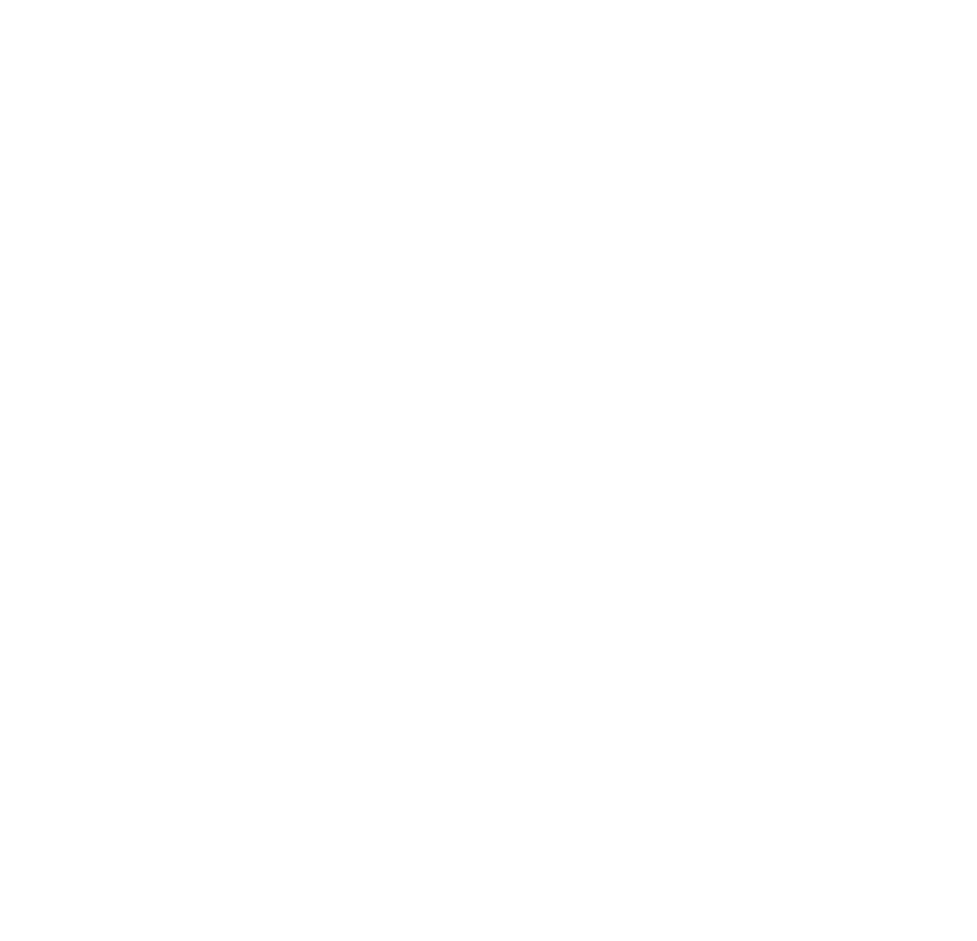
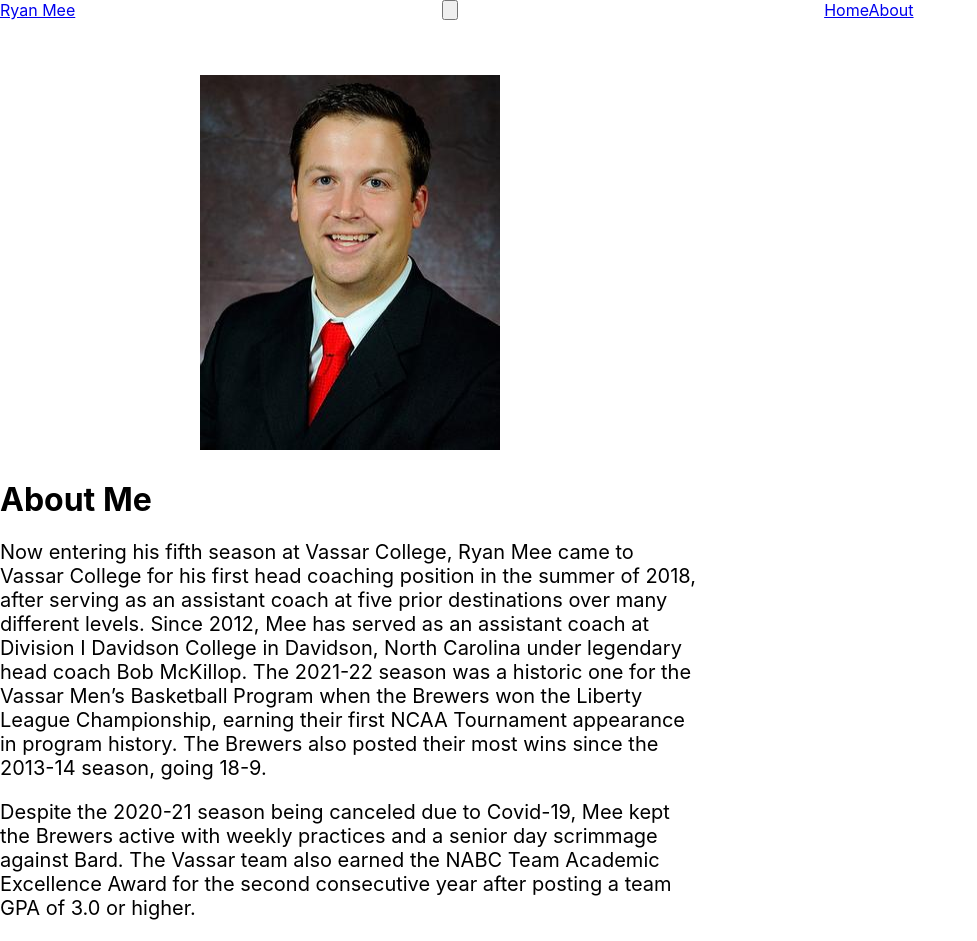
Before and after one commit to willemnielsen/coach_mee_website, a React (Create React App) app: page /about in a window 1280 px wide. Before the commit this address had no page. Shown: the top 941 px of the page, without its empty margins (0-977 px from the left). Before the commit the page ends 800 px from the top, so only its background shows below. Built offline with nearby package versions, Linux system fonts and the light colour scheme; the HTML template or start-up script is replaced by a standard one.

Commit message:
added about page

```diff
--- a/src/App.js
+++ b/src/App.js
@@ -1,8 +1,9 @@
 import { BrowserRouter as Router, Routes, Route } from 'react-router-dom';
 import { useEffect } from 'react';
 import Home from './components/pages/Home';
-import Register from './components/pages/Register';
+import About from './components/pages/About';
 import './App.css';
+import NavBar from './components/NavBar';
 
 
 function App() {
@@ -10,15 +11,16 @@
     document.body.style.backgroundColor = 'white';
   }, []);
   return (
-      <Router className='app'>
-        <Routes>
-          <Route path='/' element={<Home />} />
-          <Route path='/register' element={<Register />} />
-          {/* <Route path='/' element={<Home />} />
-          <Route path='/' element={<Home />} />
-          <Route path='/' element={<Home />} /> */}
-        </Routes>
-      </Router>
+      <>
+
+        <Router className='app'>
+        <NavBar/>
+          <Routes>
+            <Route path='/' element={<Home />} />
+            <Route path='/about' element={<About />} />
+          </Routes>
+        </Router>
+      </>
   );
 }
 
--- a/src/components/HeroSection.css
+++ b/src/components/HeroSection.css
@@ -85,6 +85,12 @@
     width: 100%;
     height: 45px;
   }
+
+  .hero-button:active {
+    background-color: lightgray;
+    color: black;
+  }
+
   #hero-section .row {
     margin-left: 0;
     margin-right: 0;
@@ -95,3 +101,9 @@
   background-color: lightgray;
   color: black;
 }
+
+.hero-button:active {
+  background-color: rgb(191, 191, 191) !important;
+  color: black !important;
+  border: none !important;
+}
--- a/src/components/NavBar.js
+++ b/src/components/NavBar.js
@@ -3,25 +3,35 @@
 import Nav from 'react-bootstrap/Nav';
 import Navbar from 'react-bootstrap/Navbar';
 import './NavBar.css'
+import { Link, useLocation } from 'react-router-dom';
+import { useState } from 'react';
+
+function NavBar() {
+  const location = useLocation();
+  const [expanded, setExpanded] = useState(false);
 
 
-export default class NavBar extends Component {
-  render() {
-    return (
-    <Navbar bg='light gray' expand="lg" id='nav1' className='fixed-top'>
+  return (
+    <>
+    <Navbar expanded={expanded} bg='light gray' expand="lg" id='nav1' className='fixed-top'>
       <Container id='nav-container' fluid>
         <Navbar.Brand href="#home">Ryan Mee</Navbar.Brand>
-        <Navbar.Toggle aria-controls="basic-navbar-nav" className='ml-auto' id='toggle' />
+        <Navbar.Toggle onClick={() => setExpanded(expanded ? false : "expanded")} aria-controls="basic-navbar-nav" className='ml-auto' id='toggle' />
         <Navbar.Collapse id="basic-navbar-nav" className='justify-content-end'>
           <Nav className="me-auto">
-            <Nav.Link href="#home">Home</Nav.Link>
-            <Nav.Link href="#link">Events</Nav.Link>
-            <Nav.Link href="#link">About</Nav.Link>
+            <Nav.Link onClick={() => setExpanded(false)} as={Link} to="/" active={location.pathname === '/'}>
+              Home
+            </Nav.Link>
+            <Nav.Link onClick={() => setExpanded(false)} as={Link} to="/about" active={location.pathname === '/about'}>
+              About
+            </Nav.Link>
           </Nav>
         </Navbar.Collapse>
         <div class="the-blur"></div>
       </Container>
     </Navbar>
+    </>
     )
   }
-}
+
+export default NavBar
--- /dev/null
+++ b/src/components/pages/About.css
@@ -0,0 +1,38 @@
+#test {
+    display: flex;
+    flex-direction: column;
+    position: absolute;
+    top: 75px;
+    height: 1500px;
+    align-items: center;
+    /* background-image: url('../../../public/images/pfp.jpeg'); */
+}
+
+#headshot {
+    justify-content: center;
+    display: flex;
+    /* background-color: beige; */
+    max-height: 375px;
+}
+
+#about {
+    /* background-color: antiquewhite; */
+    justify-self: center;
+    max-width: 700px;
+}
+
+#about h1 {
+    margin-top: 30px;
+}
+
+#about p {
+    font-size: 17px;
+    text-align: left;
+    margin-top: 15px;
+}
+
+@media (min-width: 768px) {
+    #about p {
+        font-size: 20px;
+    }
+}
--- /dev/null
+++ b/src/components/pages/About.js
@@ -0,0 +1,56 @@
+import React, { Component } from 'react'
+import {Container, Col} from 'react-bootstrap';
+import './About.css'
+import pfp from "../../images/pfp.jpeg"
+
+export default class About extends Component {
+  render() {
+    return (
+      <>
+      {/* make container with two cols  */}
+      <Container id='test' fluid >
+        <Col id='headshot'>
+          <img src={pfp} />
+        </Col>
+        <Col id='about'>
+          <h1>About Me</h1>
+          <p>
+            Now entering his fifth season at Vassar College, Ryan Mee came to Vassar College for his first head coaching position in the summer of 2018, after serving as an assistant coach at five prior destinations over many different levels. Since 2012, Mee has served as an assistant coach at Division I Davidson College in Davidson, North Carolina under legendary head coach Bob McKillop.
+            The 2021-22 season was a historic one for the Vassar Men’s Basketball Program when the Brewers won the Liberty League Championship, earning their first NCAA Tournament appearance in program history. The Brewers also posted their most wins since the 2013-14 season, going 18-9.
+          </p>
+          <p>
+            Despite the 2020-21 season being canceled due to Covid-19, Mee kept the Brewers active with weekly practices and a senior day scrimmage against Bard. The Vassar team also earned the NABC Team Academic Excellence Award for the second consecutive year after posting a team GPA of 3.0 or higher.
+          </p>
+          <p>
+            In 2019-20, Mee helped lead the Brewers to their first Liberty League post-season appearance since the 2017-18 season with the team placing 5th in the conference. In the two years Mee has been able to run the Elite Clinic, there are currently five former attendees on the team.
+          </p>
+          <p>
+            In his first season at Vassar, Mee helped the Brewers to an 11-14, went 4-2 against top-three teams in the league, and had two 1,000-point scorers in Alex Seff '19 and Paul Grinde '19.
+          </p>
+          <p>
+            While at Davidson, Mee helped in the recruiting efforts, while also focusing on day-to-day coaching responsibilities, player development, game and practice preparation, on-court coaching, social media management, scouting report preparation and community outreach.
+          </p>
+          <p>
+            During his time at Davidson, the Wildcats earned three NCAA Tournament bids along with being part of a staff that earned Atlantic 10 Coaching Staff of the Year in 2014-15. Mee helped mentor 14 Wildcat players that earned either Southern Conference or Atlantic-10 yearly honors, while also helping assist three conference Players of the Year and an A-10 Rookie of the Year this past season in Kellan Grady.
+          </p>
+          <p>
+            Prior to Davidson, Mee was an associate head coach at his alma mater, the University of Rochester from 2009-12. While at Rochester, Mee assisted will all aspects of the basketball program including scheduling, budget management, conditioning, weight training in addition to his coaching responsibilities.
+          </p>
+          <p>
+            Mee was part of a staff in 2011 that saw its head coach Luke Flockerzi earn D3hoops.com East Region Coach of the Year, while helping the Yellowjackets to a University Athletic Association (UAA) title. Mee helped recruit athletes from all over the nation, bringing in student-athletes from Ohio, Massachusetts, Pennsylvania, Florida, Michigan and New York. He also helped the team to a Division III Sweet 16 appearance in 2010-11.
+          </p>
+          <p>
+            As an undergraduate, Mee was a four-year varsity letter winner at Rochester, serving as team captain in 2004-05. He helped the Yellowjackets to four NCAA Tournament appearances as his squads went a combined 97-17 over his four seasons as part of the winningest class in the program’s history.
+          </p>
+          <p>
+            Mee earned Honorable Mention UAA honors in 2003-04, and helped the squad to the national finals in 2005, finishing his career seventh in three-pointers made. Mee earned his bachelor of arts from Rochester in economics in 2005, while also acquiring a Master’s from Elmira in 2006.
+          </p>
+          <p>
+            Mee and his wife, Haniya, have two children, Trotter and Capucine.
+          </p>
+        </Col>
+      </Container>
+      </>
+    )
+  }
+}
--- a/src/components/pages/Home.js
+++ b/src/components/pages/Home.js
@@ -1,5 +1,4 @@
 import React, { Component } from 'react'
-import NavBar from '../NavBar'
 import HeroSection from '../HeroSection'
 import './Home.css'
 
@@ -7,7 +6,6 @@
   render() {
     return (
       <>
-        <NavBar />
         <HeroSection />
       </>
     )
```
Also changed, not shown: src/constants.js (line endings or trailing spaces), src/images/pfp.jpeg (added).
